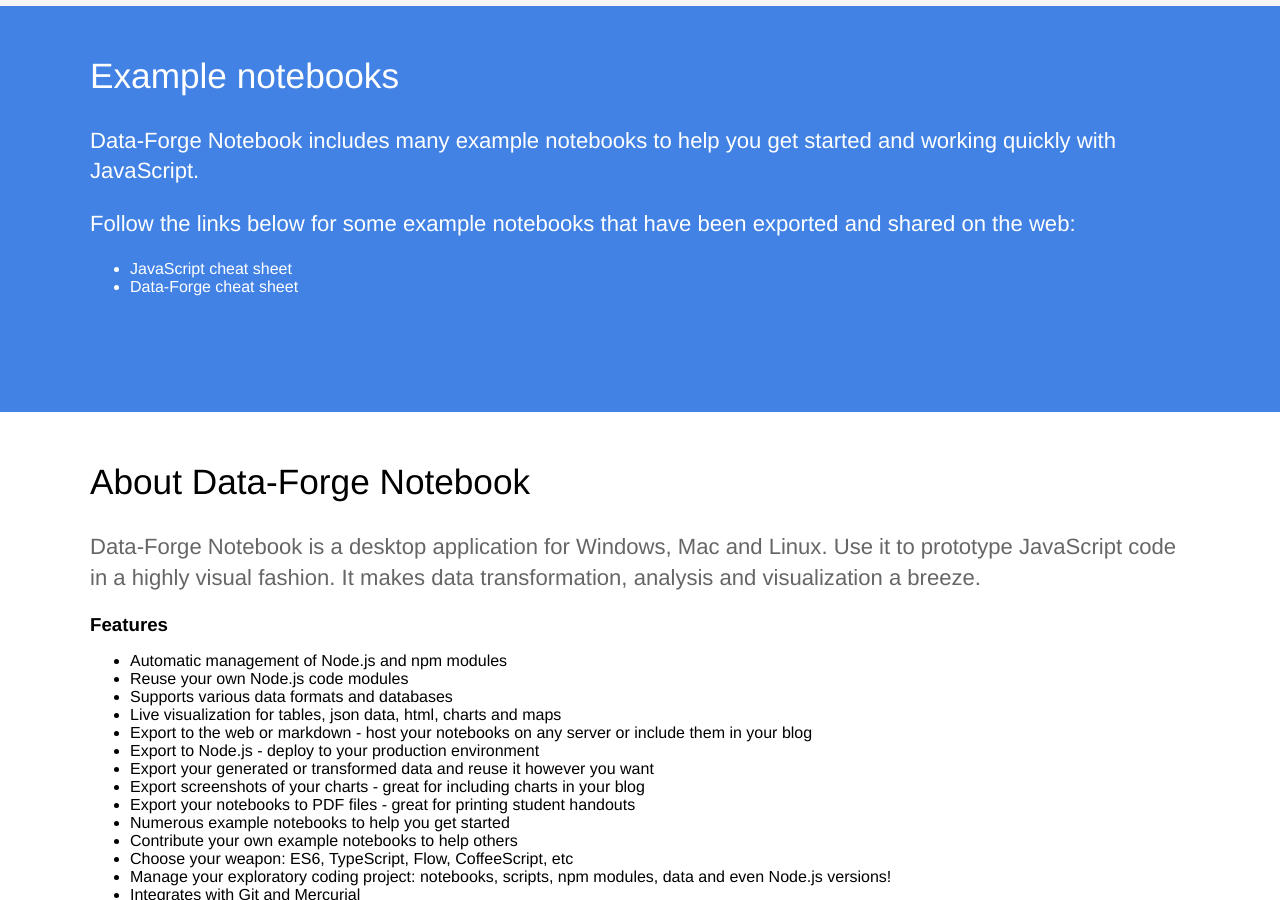
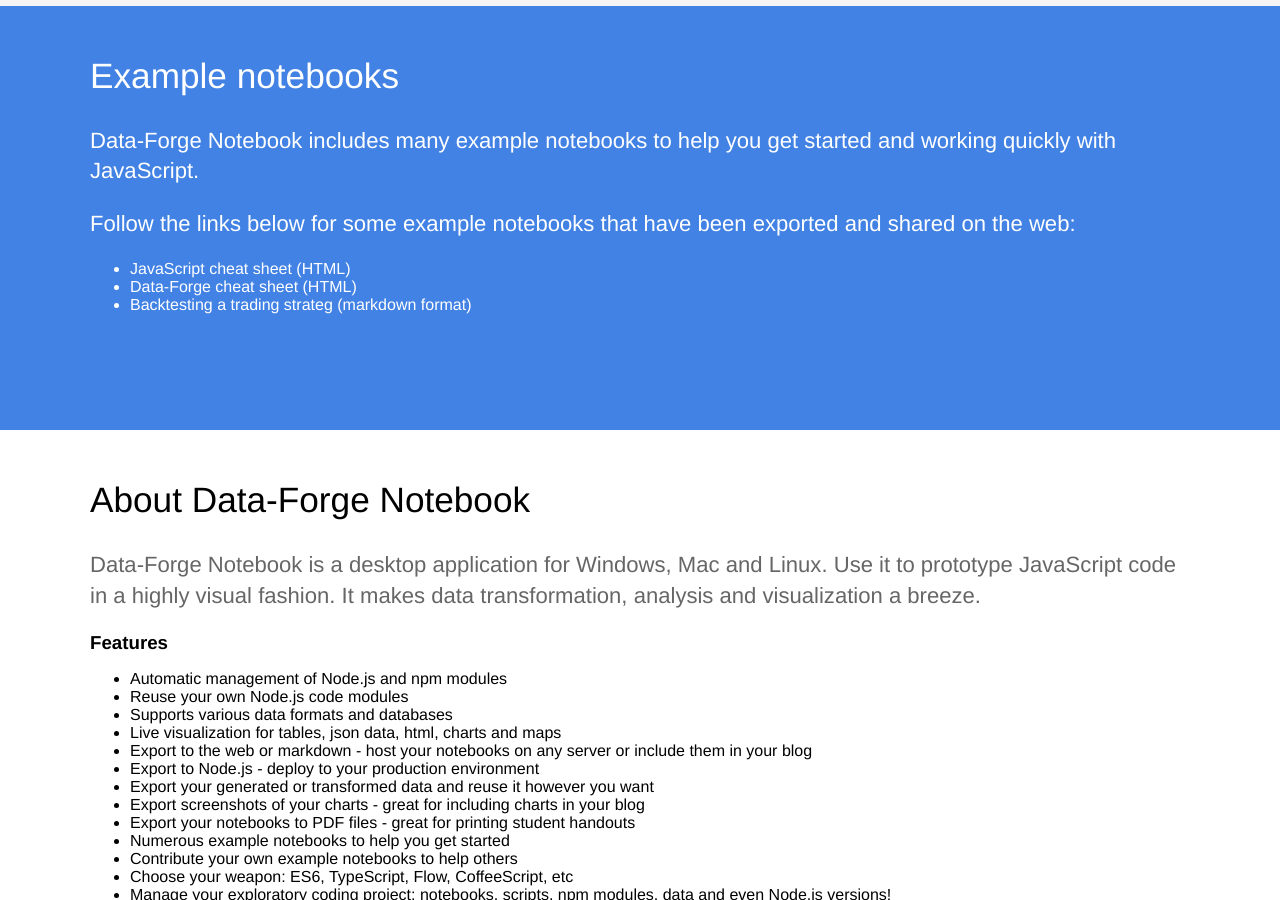
Before and after one commit to ashleydavis/data-forge-notebook-landing-page, a Jekyll site: the page built from index.html, in a window 1280 px wide and 900 px high, scrolled down 3431 px. Built offline with Jekyll 4.4.1, drawn with Linux system fonts in a browser that asks for light colours; the list of posts is cut into pages by our own code.

Commit message:
Added the new example notebook.

```diff
--- a/index.html
+++ b/index.html
@@ -167,16 +167,14 @@
 
                 <ul>
                     <li>
-                        <a href="http://jscheatsheet.the-data-wrangler.com" target="_blank">JavaScript cheat sheet</a>
+                        <a href="http://jscheatsheet.the-data-wrangler.com" target="_blank">JavaScript cheat sheet (HTML)</a>
                     </li>
                     <li>
-                        <a href="http://dfcheatsheet.the-data-wrangler.com" target="_blank">Data-Forge cheat sheet</a>
+                        <a href="http://dfcheatsheet.the-data-wrangler.com" target="_blank">Data-Forge cheat sheet (HTML)</a>
                     </li>
-                    <!-- TODO: coming soon
                     <li>
-                        Trading strategy backtest
+                        <a href="https://gist.github.com/ashleydavis/244b8f7ef91a36b7f8e1b2f0dd90c6f5" target="_blank">Backtesting a trading strateg (markdown format)</a>
                     </li>
-                    -->
                 </ul>
 
 			</div>
```
